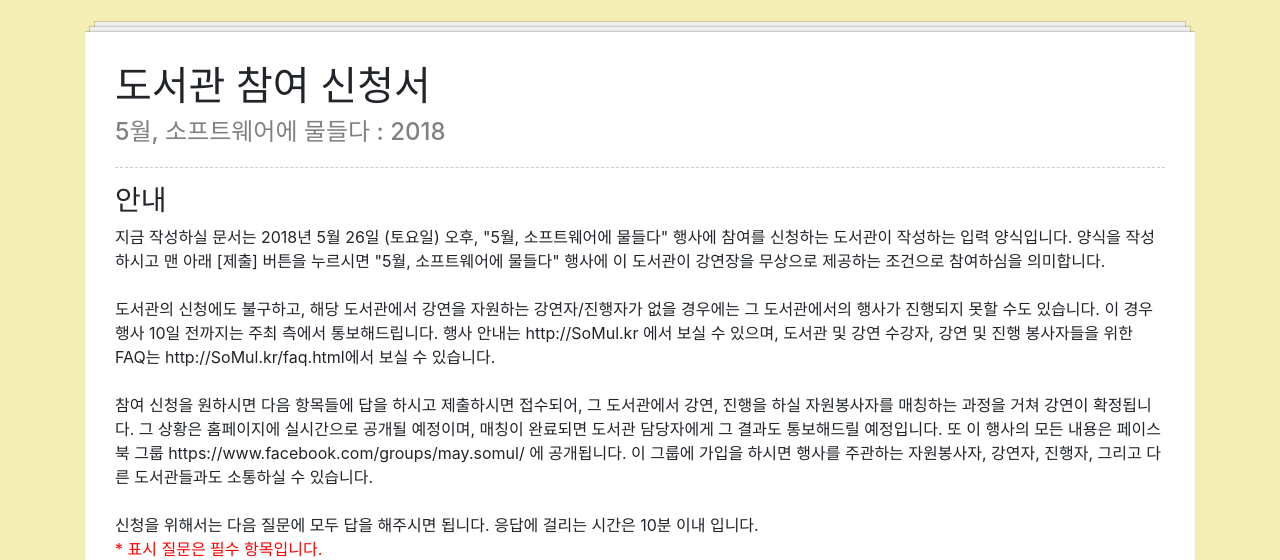
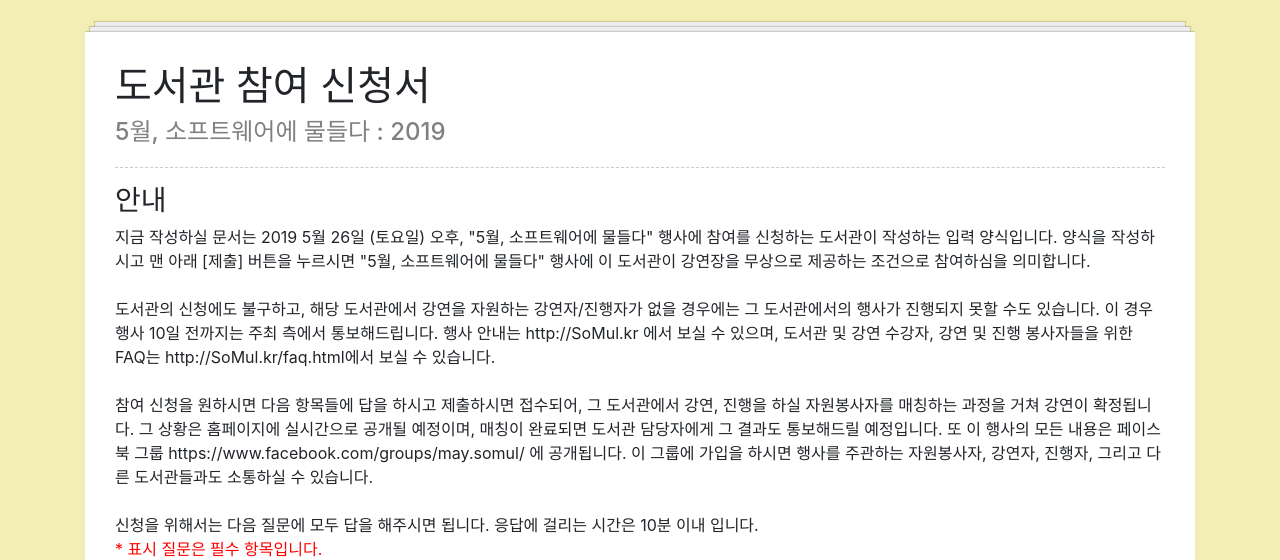
Before and after one commit to somul-project/somul-apply-library, a Python web app: template app/templates/library_application.html in a window 1280 px wide. Shown: the top 560 px of the page. Run offline with Jinja, Linux system fonts and the light colour scheme; the template is opened without the code that fills it, so the values that code supplies are empty; some libraries are stand-ins or nearby versions.

Commit message:
연도 업데이트 (2018 -> 2019)

```diff
--- a/app/templates/admin/admin_log.html
+++ b/app/templates/admin/admin_log.html
@@ -11,7 +11,7 @@
 <div class="container">
     <div class="paper">
         <h1>Log</h1>
-        <h4 class="comment">5월, 소프트웨어에 물들다 : 2018</h4>
+        <h4 class="comment">5월, 소프트웨어에 물들다 : 2019</h4>
         <h4 class="comment">
             {% if results["has_prev"] %}
                 <a href="{{ url_for('views.admin.log', Secret_Key=secret_key, page=(results["prev_num"])) }}">Prev({{ results["prev_num"] }})</a>
--- a/app/templates/admin/admin_matching.html
+++ b/app/templates/admin/admin_matching.html
@@ -12,7 +12,7 @@
     <div class="container">
       <div class="paper">
         <h1>도서관 매칭 정보 검수</h1>
-        <h4 class="comment">5월, 소프트웨어에 물들다 : 2018</h4>
+        <h4 class="comment">5월, 소프트웨어에 물들다 : 2019</h4>
 
         <hr>
 
--- a/app/templates/library_application.html
+++ b/app/templates/library_application.html
@@ -23,13 +23,13 @@
     <div class="container">
       <div class="paper">
         <h1>도서관 참여 신청서</h1>
-        <h4 class="comment">5월, 소프트웨어에 물들다 : 2018</h4>
+        <h4 class="comment">5월, 소프트웨어에 물들다 : 2019</h4>
 
         <hr>
 
         <h3>안내</h3>
         <p>
-          지금 작성하실 문서는 2018년 5월 26일 (토요일) 오후, "5월, 소프트웨어에 물들다" 행사에 참여를 신청하는 도서관이 작성하는 입력 양식입니다. 양식을 작성하시고 맨 아래
+          지금 작성하실 문서는 2019 5월 26일 (토요일) 오후, "5월, 소프트웨어에 물들다" 행사에 참여를 신청하는 도서관이 작성하는 입력 양식입니다. 양식을 작성하시고 맨 아래
           [제출] 버튼을 누르시면 "5월, 소프트웨어에 물들다" 행사에 이 도서관이 강연장을 무상으로 제공하는 조건으로 참여하심을 의미합니다. <br><br>
 
           도서관의 신청에도 불구하고, 해당 도서관에서 강연을 자원하는 강연자/진행자가 없을 경우에는 그 도서관에서의 행사가 진행되지 못할 수도 있습니다. 이 경우 행사 10일 전까지는 주최 측에서 통보해드립니다.
--- a/app/templates/library_list.html
+++ b/app/templates/library_list.html
@@ -11,7 +11,7 @@
     <div class="container">
       <div class="paper">
         <h1>신청 도서관 리스트</h1>
-        <h4 class="comment">5월, 소프트웨어에 물들다 : 2018</h4>
+        <h4 class="comment">5월, 소프트웨어에 물들다 : 2019</h4>
         <hr>
         <p>
           현재까지 신청된 도서관 리스트입니다.
--- a/app/templates/volunteer/privacy_policy.html
+++ b/app/templates/volunteer/privacy_policy.html
@@ -204,10 +204,10 @@
                 <dd class="col-sm-12">
                     <ul>
                         <li>
-                            <small class="text-muted">공고일자 : 2018년 04월 03일</small>
+                            <small class="text-muted">공고일자 : 2019년 04월 03일</small>
                         </li>
                         <li>
-                            <small class="text-muted">시행일자 : 2018년 04월 09일</small>
+                            <small class="text-muted">시행일자 : 2019년 04월 09일</small>
                         </li>
                     </ul>
                 </dd>
```
